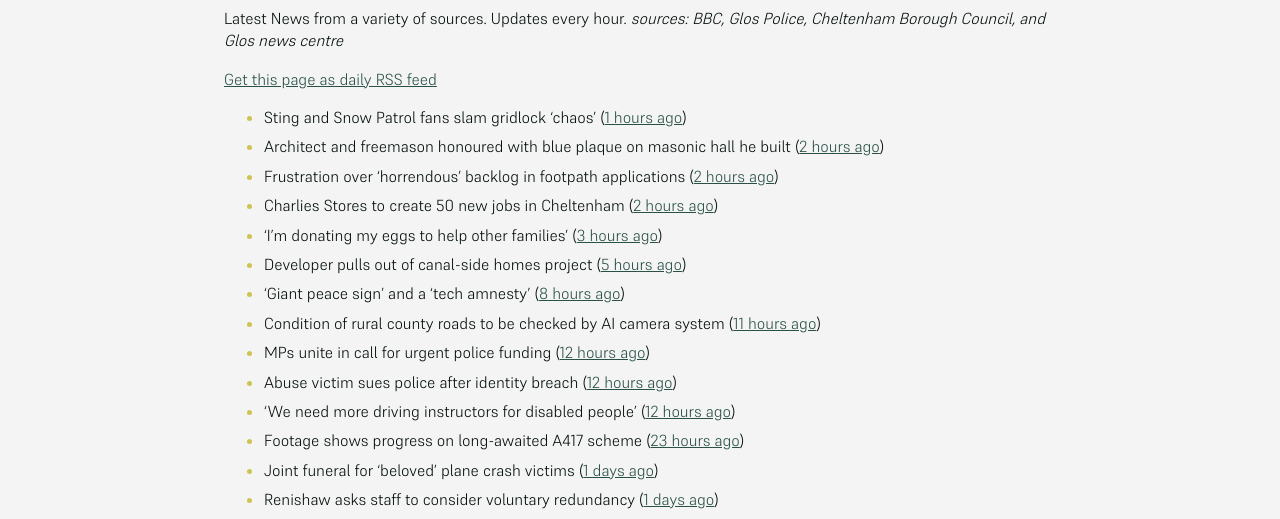
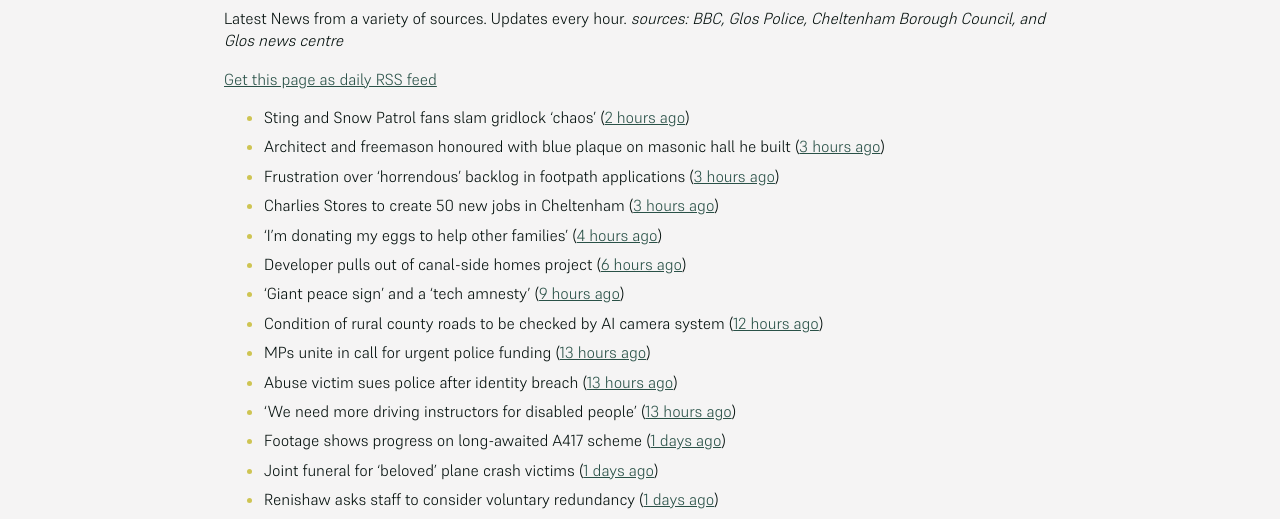
Before and after one commit to mat-0/cheltenham-open-data, a Jekyll site: the page built from _pages/news.md, in a window 1280 px wide. Shown: the part 266-785 px from the top of the page. Built offline with Jekyll 4.4.1, drawn with Linux system fonts in a browser that asks for light colours.

Commit message:
Updated 2025-06-19 18:57:55

```diff
--- a/_pages/news.md
+++ b/_pages/news.md
@@ -12,18 +12,18 @@ _sources: BBC, Glos Police, Cheltenham Borough Council, and Glos news centre_
 [Get this page as daily RSS feed](/daily.rss)
 
 <!-- news_marker starts -->
-- Sting and Snow Patrol fans slam gridlock 'chaos' ([1 hours ago](https://www.bbc.com/news/articles/cwygv0pqy74o))
-- Architect and freemason honoured with blue plaque on masonic hall he built ([2 hours ago](https://gloucesternewscentre.co.uk/architect-and-freemason-honoured-with-blue-plaque-on-masonic-hall-he-built/))
-- Frustration over ‘horrendous’ backlog in footpath applications ([2 hours ago](https://gloucesternewscentre.co.uk/frustration-over-horrendous-backlog-in-footpath-applications/))
-- Charlies Stores to create 50 new jobs in Cheltenham ([2 hours ago](https://gloucesternewscentre.co.uk/charlies-stores-to-create-50-new-jobs-in-cheltenham/))
-- 'I'm donating my eggs to help other families' ([3 hours ago](https://www.bbc.com/news/articles/c5y614jm758o))
-- Developer pulls out of canal-side homes project ([5 hours ago](https://www.bbc.com/news/articles/cwyxe24xr1jo))
-- 'Giant peace sign' and a 'tech amnesty' ([8 hours ago](https://www.bbc.com/news/articles/cglzk58j8jxo))
-- Condition of rural county roads to be checked by AI camera system ([11 hours ago](https://gloucesternewscentre.co.uk/condition-of-rural-county-roads-to-be-checked-by-ai-camera-system/))
-- MPs unite in call for urgent police funding ([12 hours ago](https://www.bbc.com/news/articles/cev0jk0v88do))
-- Abuse victim sues police after identity breach ([12 hours ago](https://www.bbc.com/news/articles/cdxk0x09k7qo))
-- 'We need more driving instructors for disabled people' ([12 hours ago](https://www.bbc.com/news/articles/cx27142pgn4o))
-- Footage shows progress on long-awaited A417 scheme ([23 hours ago](https://www.bbc.com/news/articles/c628rjve01lo))
+- Sting and Snow Patrol fans slam gridlock 'chaos' ([2 hours ago](https://www.bbc.com/news/articles/cwygv0pqy74o))
+- Architect and freemason honoured with blue plaque on masonic hall he built ([3 hours ago](https://gloucesternewscentre.co.uk/architect-and-freemason-honoured-with-blue-plaque-on-masonic-hall-he-built/))
+- Frustration over ‘horrendous’ backlog in footpath applications ([3 hours ago](https://gloucesternewscentre.co.uk/frustration-over-horrendous-backlog-in-footpath-applications/))
+- Charlies Stores to create 50 new jobs in Cheltenham ([3 hours ago](https://gloucesternewscentre.co.uk/charlies-stores-to-create-50-new-jobs-in-cheltenham/))
+- 'I'm donating my eggs to help other families' ([4 hours ago](https://www.bbc.com/news/articles/c5y614jm758o))
+- Developer pulls out of canal-side homes project ([6 hours ago](https://www.bbc.com/news/articles/cwyxe24xr1jo))
+- 'Giant peace sign' and a 'tech amnesty' ([9 hours ago](https://www.bbc.com/news/articles/cglzk58j8jxo))
+- Condition of rural county roads to be checked by AI camera system ([12 hours ago](https://gloucesternewscentre.co.uk/condition-of-rural-county-roads-to-be-checked-by-ai-camera-system/))
+- MPs unite in call for urgent police funding ([13 hours ago](https://www.bbc.com/news/articles/cev0jk0v88do))
+- Abuse victim sues police after identity breach ([13 hours ago](https://www.bbc.com/news/articles/cdxk0x09k7qo))
+- 'We need more driving instructors for disabled people' ([13 hours ago](https://www.bbc.com/news/articles/cx27142pgn4o))
+- Footage shows progress on long-awaited A417 scheme ([1 days ago](https://www.bbc.com/news/articles/c628rjve01lo))
 - Joint funeral for 'beloved' plane crash victims ([1 days ago](https://www.bbc.com/news/articles/c4g8re3v64zo))
 - Renishaw asks staff to consider voluntary redundancy ([1 days ago](https://www.bbc.com/news/articles/cwykllmg8pvo))
 - Teenager and two adults killed in M5 crash named ([1 days ago](https://www.bbc.com/news/articles/c80prrgepzeo))
```
Also changed, not shown: _data/flood.json (+4 -4 lines), index.md (+5 -5 lines).
